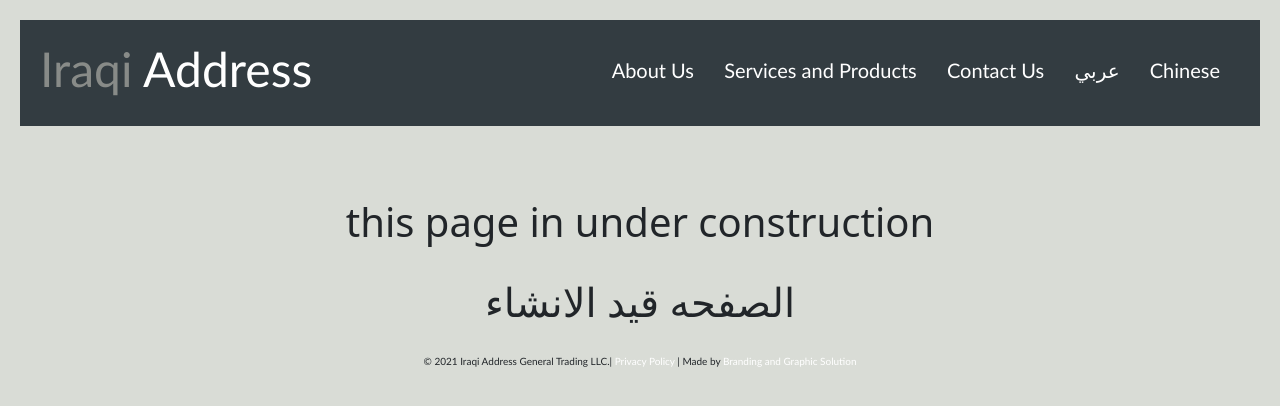
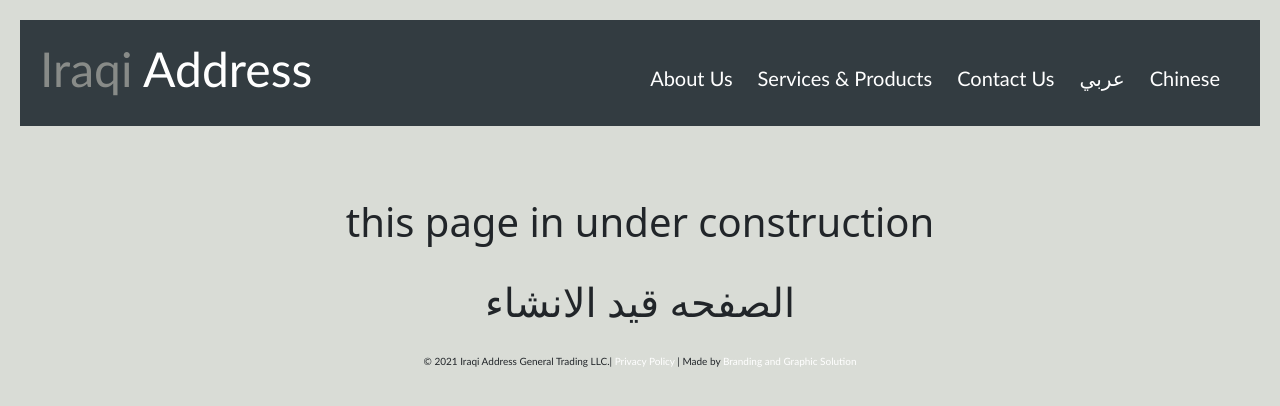
Before and after one commit to mouyad-gd/IraqiAddress, a plain HTML site: page Chinesehome.html in a window 1280 px wide. Drawn offline with nearby package versions, Linux system fonts and the light colour scheme.

Commit message:
second update

```diff
--- a/Chinesehome.html
+++ b/Chinesehome.html
@@ -13,10 +13,10 @@
     <div class="header">
         <h1><span class="seo">Iraqi </span> Address</h1>
         <div>
-            <ul>
+            <ul class="navbar">
                 <li><a href="./index.html">About Us</a>
                 </li>
-                <li><a href="./products.html">Services and Products</a>
+                <li><a href="./products.html">Services & Products</a>
                 </li>
                 <li><a href="./ContactUS.html">Contact Us</a>
                 </li>
```
Also changed, not shown: ContactUS.html (+2 -2 lines), products.html (+2 -2 lines).
